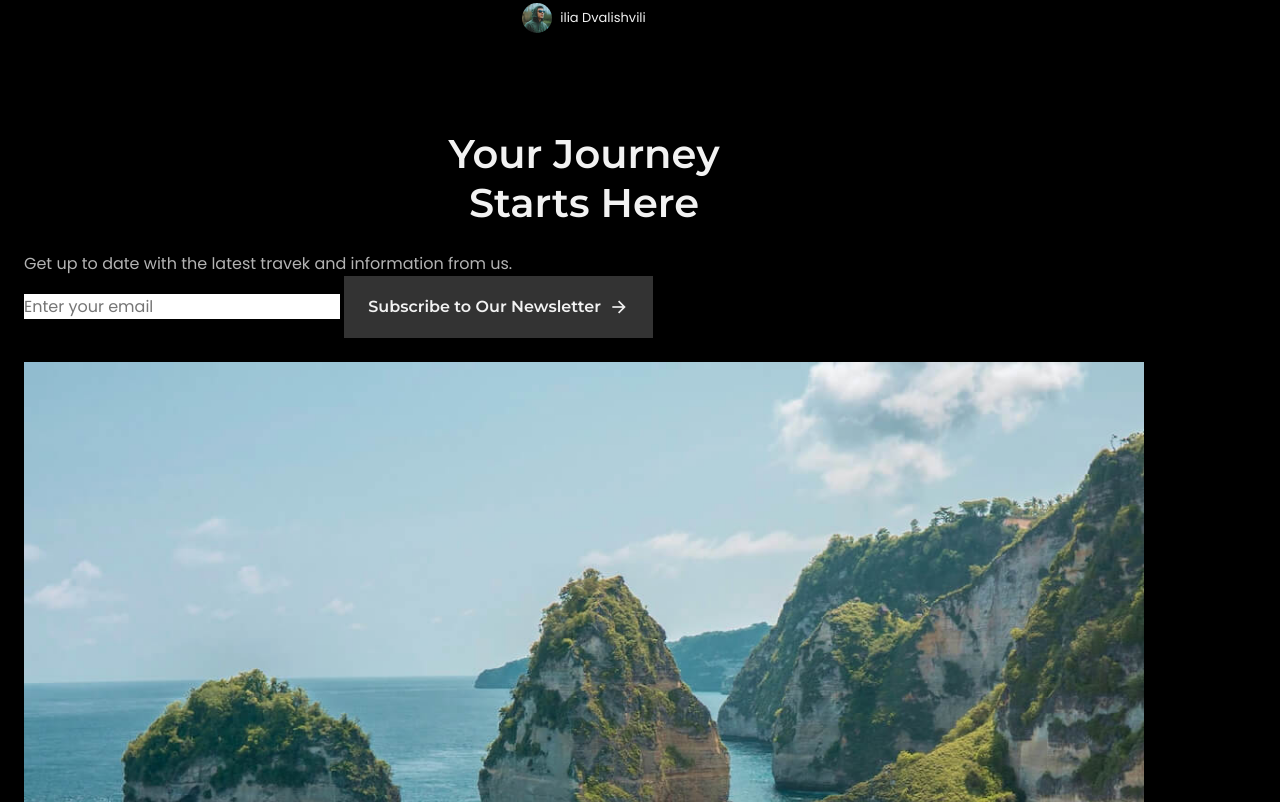
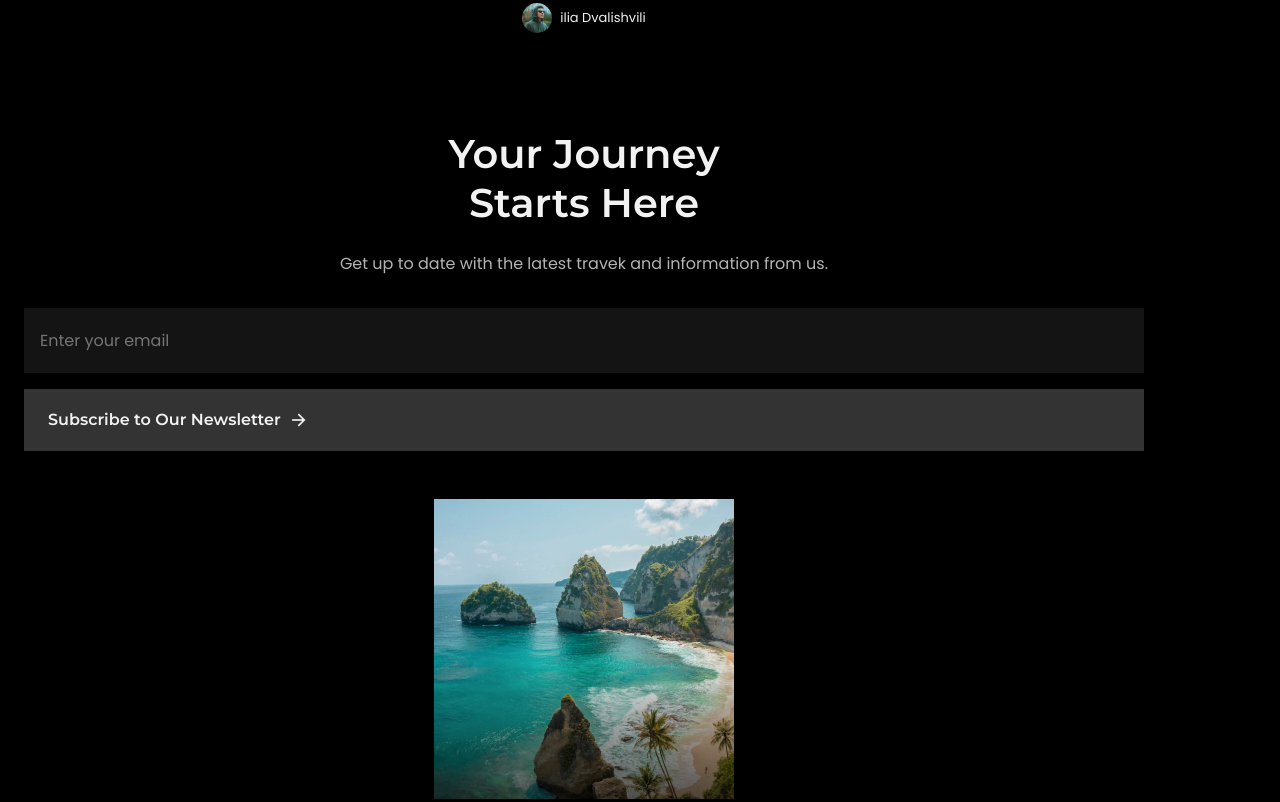
Before and after one commit to IkaMastera/Travel-Website, a plain HTML site: page travel.html in a window 1280 px wide. Shown: the part 3799-4601 px from the top of the page. Drawn offline with nearby package versions, Linux system fonts and the light colour scheme.

Commit message:
add: join section styles

```diff
--- a/travel.css
+++ b/travel.css
@@ -461,7 +461,56 @@ img{
 }
 
 /*=============== JOIN ===============*/
+.join__container{
+    row-gap: 3rem;
+    padding-bottom: 2.5rem;
+}
 
+.join__data{
+    text-align: center;
+}
+
+.join__description{
+    margin-bottom: 2rem;
+}
+
+.join__form{
+    display: grid;
+    row-gap: 1rem;
+}
+
+.join__input{
+    padding: 1.25rem 1rem;
+    background-color: var(--container-color);
+}
+
+.join__button{
+    cursor: pointer;
+}
+
+.join__image{
+    position: relative;
+    justify-self: center;
+    overflow: hidden;
+}
+
+.join__img{
+    width: 300px;
+    transition: transform 0.4s;
+}
+
+.join__shadow{
+    position: absolute;
+    top: 0;
+    left: 0;
+    width: 100%;
+    height: 100%;
+    background: linear-gradient(180deg, hsla(0, 0%, 0%, 0) 50%, hsl(0, 0%, 0%) 125%);
+}
+
+.join__image:hover .join__img{
+    transform: scale(1.2);
+}
 
 /*=============== FOOTER ===============*/
 
```
